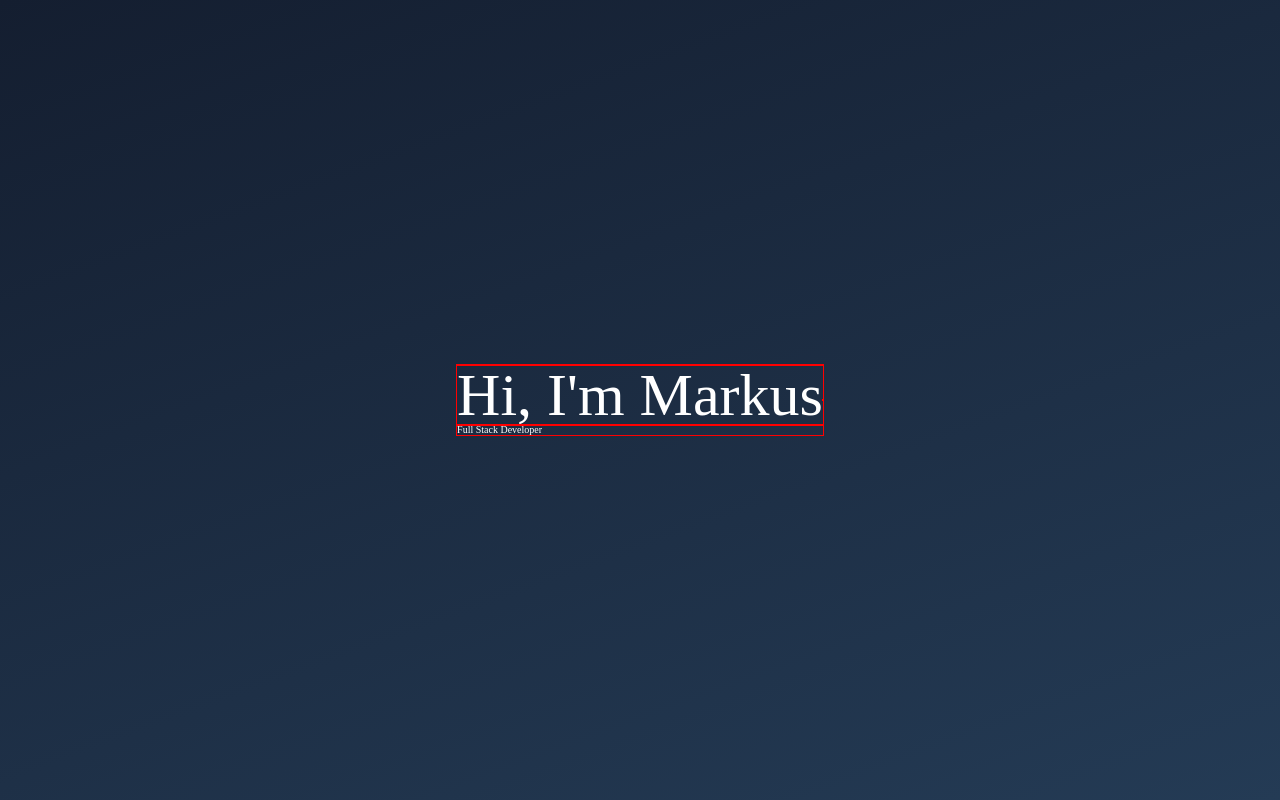
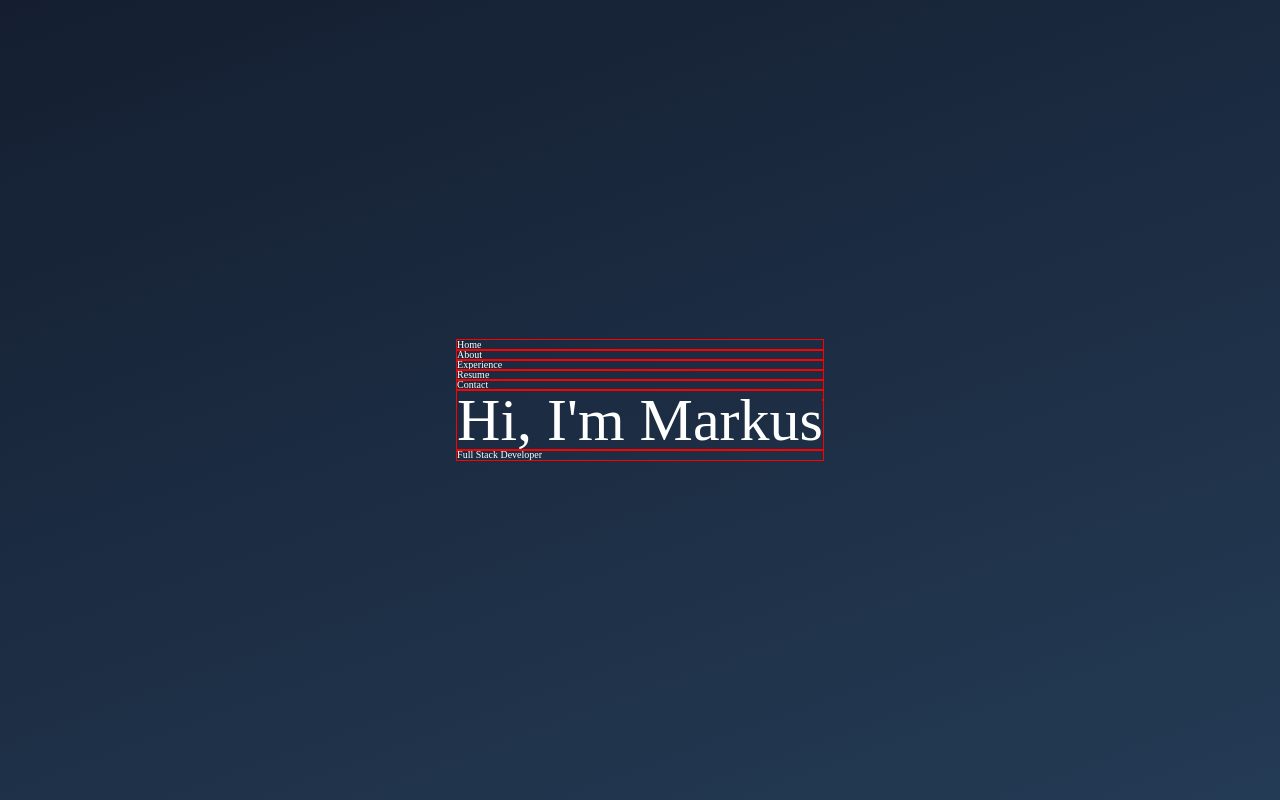
Before and after one commit to mhjarvis/Portfolio, a website built with webpack: page dist/index.html in a window 1280 px wide. Built offline with nearby package versions, Linux system fonts and the light colour scheme.

Commit message:
Add nav-bar text

```diff
--- a/dist/index.html
+++ b/dist/index.html
@@ -9,7 +9,15 @@
 </head>
 <body>
     <header>
-        <nav></nav>
+        <nav>
+            <ul class="nav-list">
+                <li class="home">Home</li>
+                <li class="about">About</li>
+                <li class="experience">Experience</li>
+                <li class="resume">Resume</li>
+                <li class="contact">Contact</li>
+            </ul>
+        </nav>
         <h1 class="name">Hi, I'm Markus</h1>
         <p class="typewriting">Full Stack Developer</p>
     </header>
```
